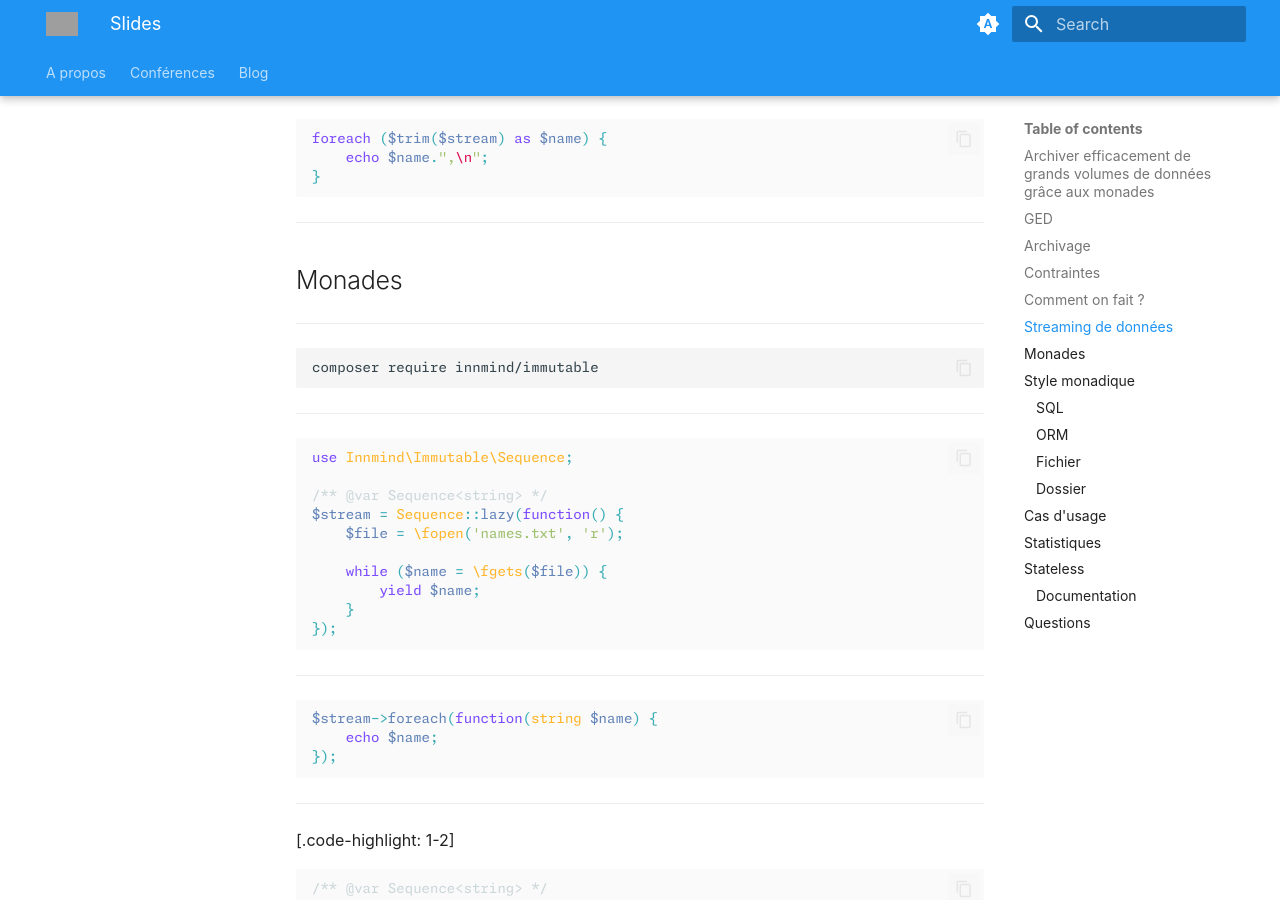
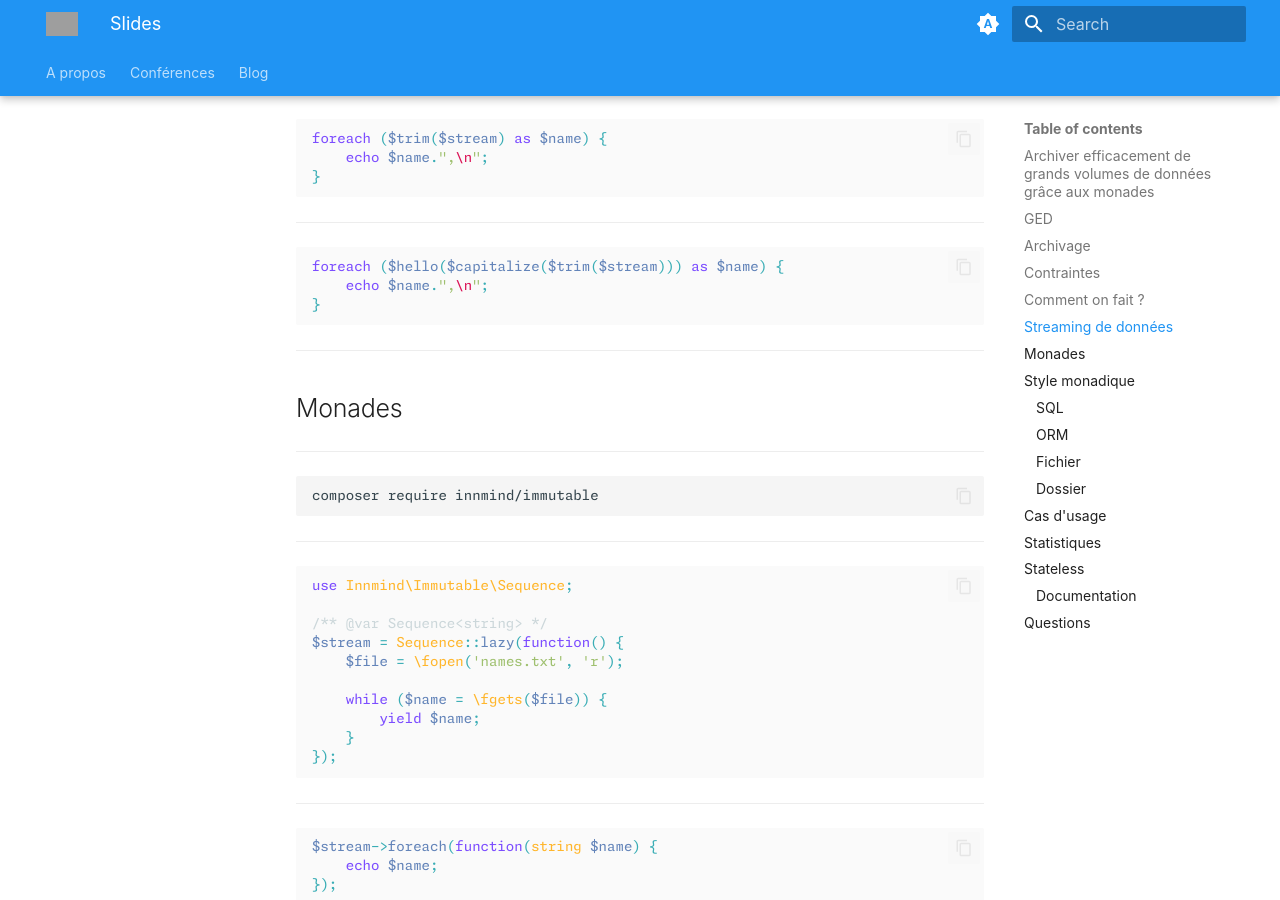
Before and after one commit to Baptouuuu/baptouuuu.github.io, an MkDocs documentation site: the page built from docs/conferences/retex archivage/slides.md, in a window 1280 px wide and 900 px high, scrolled down 2686 px. Built offline with MkDocs 1.6.1 and Material for MkDocs 9.7.7, drawn with Linux system fonts in a browser that asks for light colours; grey boxes are pictures that could not be loaded.

Commit message:
add slide to show the composition problem of generators

````diff
--- a/docs/conferences/retex archivage/slides.md
+++ b/docs/conferences/retex archivage/slides.md
@@ -122,6 +122,14 @@ $trim = function(callable $stream): \Generator {
 
 ```php
 foreach ($trim($stream) as $name) {
+    echo $name.",\n";
+}
+```
+
+---
+
+```php
+foreach ($hello($capitalize($trim($stream))) as $name) {
     echo $name.",\n";
 }
 ```
````
